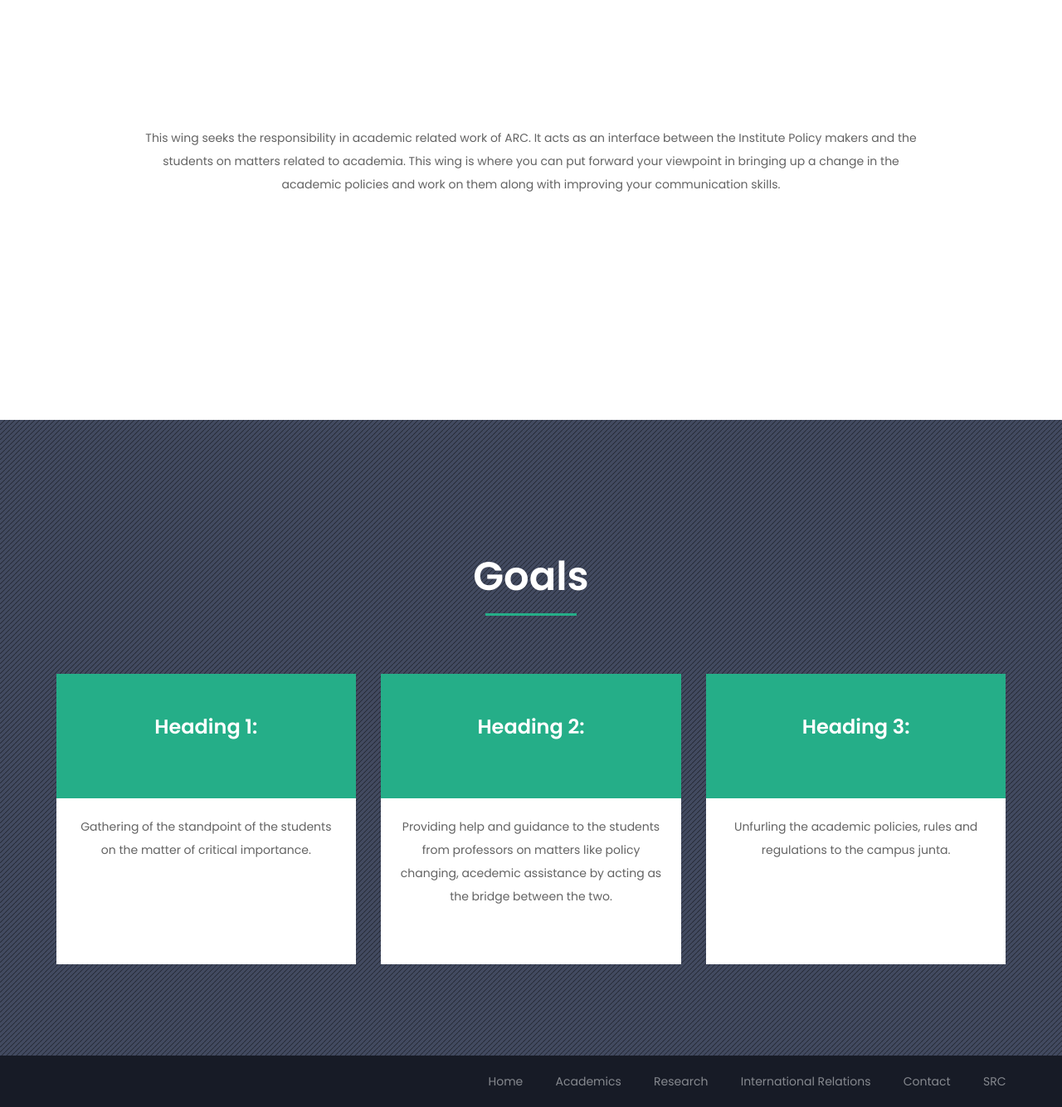
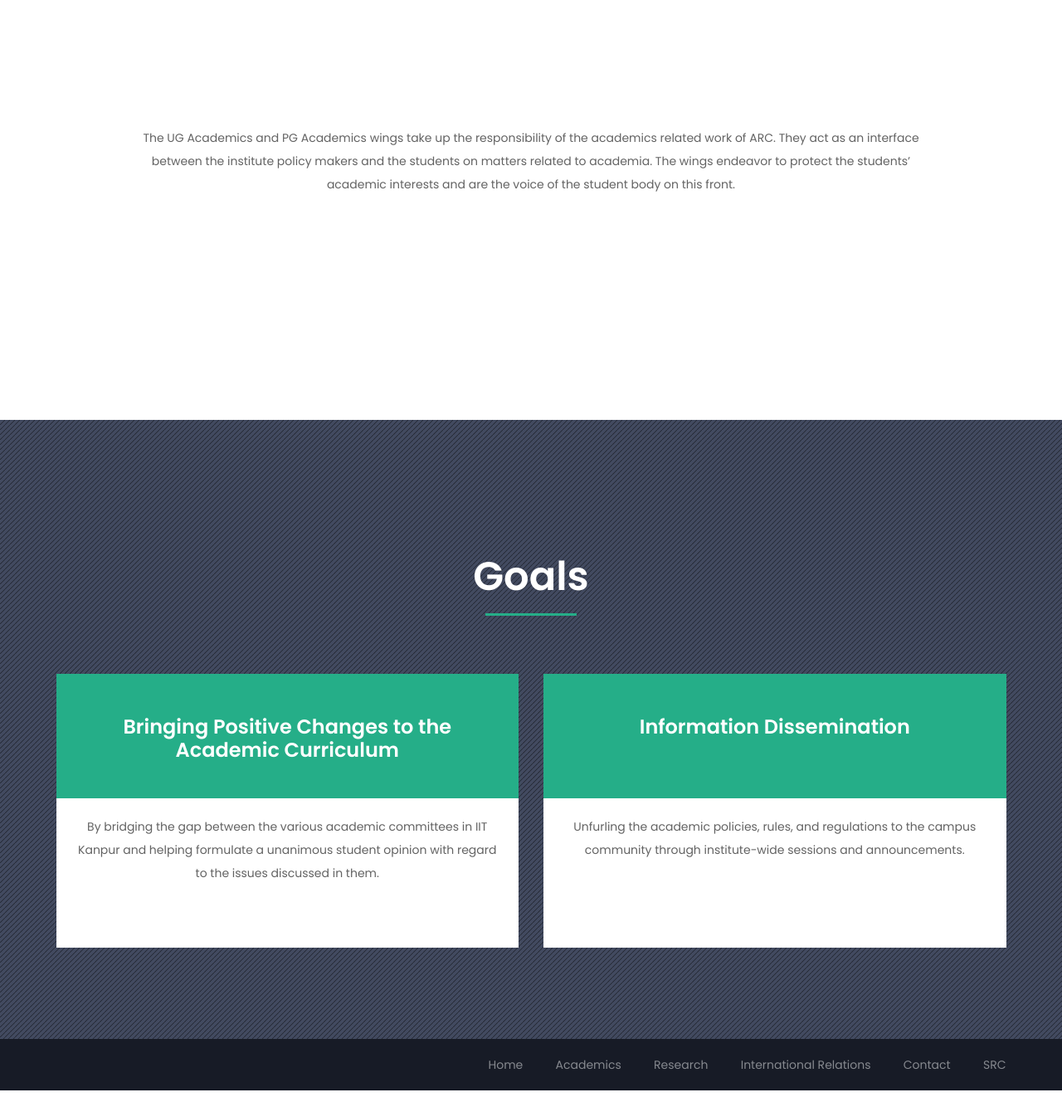
Before and after one commit to OmAryan04/major-project, a PHP site: page /about.html in a window 1280 px wide. Shown: the part 504-1838 px from the top of the page at 83% size. Run offline with PHP 8.4, Linux system fonts and the light colour scheme.

Commit message:
Changed Academics content

```diff
--- a/about.html
+++ b/about.html
@@ -76,8 +76,8 @@
                 <div class="row">
                     <div class="col-lg-10 offset-lg-1">
                         <div class="post-content">
-                            <p>This wing seeks the responsibility in academic related work of ARC. It acts as an interface between the Institute Policy makers and the students on matters related to academia. This wing is where you can put forward your viewpoint
-                                in bringing up a change in the academic policies and work on them along with improving your communication skills.</p>
+                            <p>The UG Academics and PG Academics wings take up the responsibility of the academics related work of ARC. They act as an interface between the institute policy makers and the students on matters related to academia. The wings
+                                endeavor to protect the students’ academic interests and are the voice of the student body on this front. </p>
                         </div>
                     </div>
                 </div>
@@ -92,36 +92,24 @@
                 <h2>Goals</h2>
             </div>
             <div class="row">
-                <div class="col-md-4">
+                <div class="col-md-6">
                     <div class="pricing-card">
                         <div class="pc-header">
-                            <h4>Heading 1:</h4>
+                            <h4>Bringing Positive Changes to the Academic Curriculum</h4>
                         </div>
                         <div class="pc-details">
-                            <p>Gathering of the standpoint of the students on the matter of critical importance.</p>
+                            <p>By bridging the gap between the various academic committees in IIT Kanpur and helping formulate a unanimous student opinion with regard to the issues discussed in them. </p>
                         </div>
                     </div>
                 </div>
-                <div class="col-md-4">
+                <div class="col-md-6">
                     <div class="pricing-card">
                         <div class="pc-header">
-                            <h4>Heading 2:</h4>
+                            <h4>Information Dissemination </h4>
                         </div>
                         <div class="pc-details">
                             <p>
-                                Providing help and guidance to the students from professors on matters like policy changing, acedemic assistance by acting as the bridge between the two.
-                            </p>
-                        </div>
-                    </div>
-                </div>
-                <div class="col-md-4">
-                    <div class="pricing-card">
-                        <div class="pc-header">
-                            <h4>Heading 3:</h4>
-                        </div>
-                        <div class="pc-details">
-                            <p>
-                                Unfurling the academic policies, rules and regulations to the campus junta.
+                                Unfurling the academic policies, rules, and regulations to the campus community through institute-wide sessions and announcements.
                             </p>
                         </div>
                     </div>
--- a/css/style.css
+++ b/css/style.css
@@ -1088,8 +1088,8 @@ ol {
 
 .pricing-card .pc-details {
     background: #fff;
-    padding: 20px 20px 60px;
-    height: 200px;
+    padding: 20px 20px 45px;
+    height: 180px;
 }
 
 .pricing-card .pc-details .pc-icon {
```
Also changed, not shown: srchome/css/login.css (+1 -7 lines).
